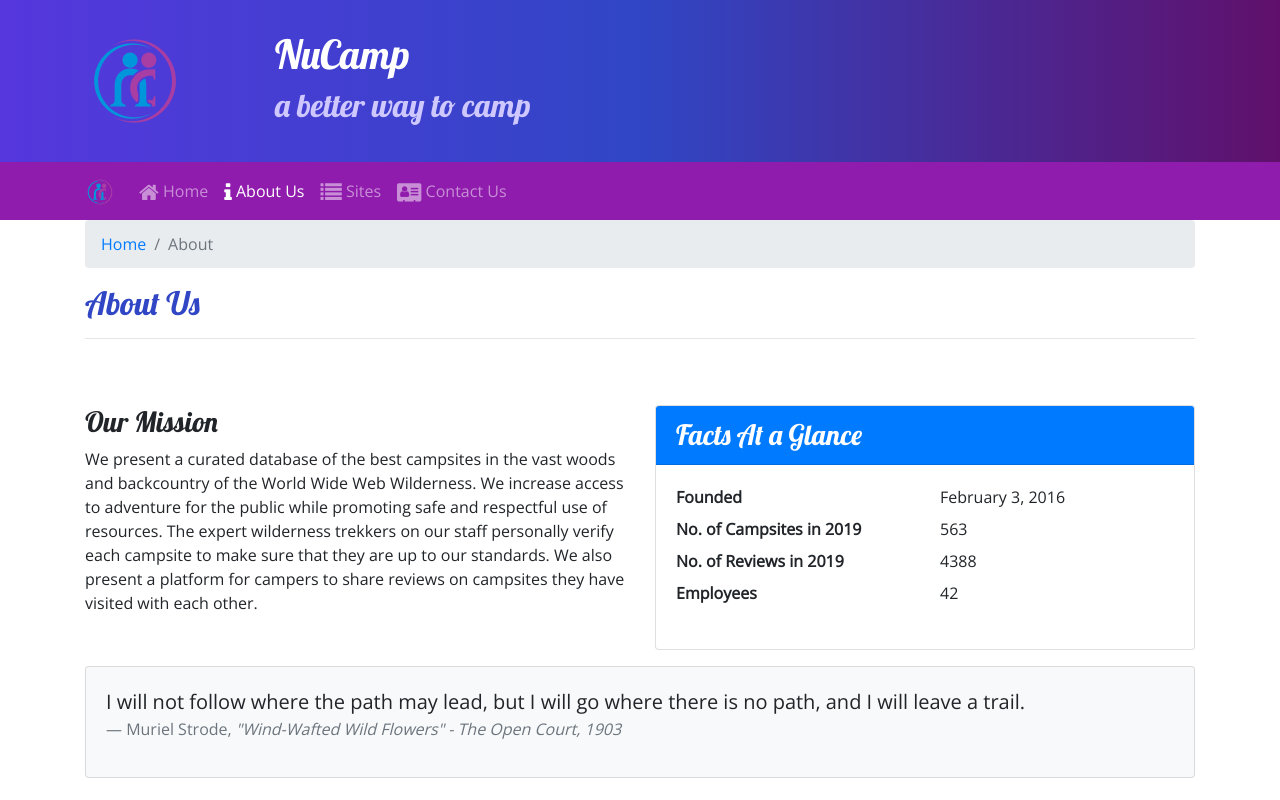
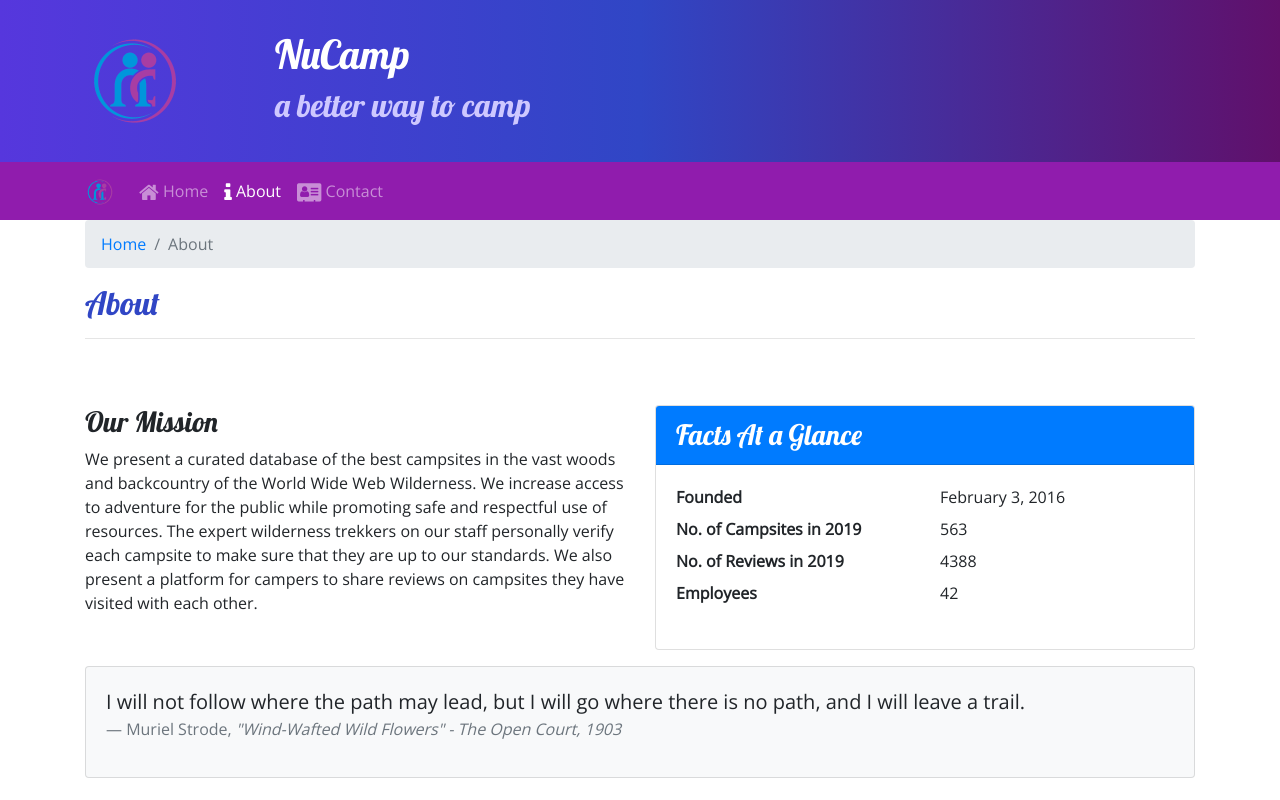
Before and after one commit to dcWashington/gitBootstrap, a website: page aboutus.html in a window 1280 px wide. Shown: the top 800 px of the page. Drawn offline with nearby package versions, Linux system fonts and the light colour scheme.

Commit message:
xpm removing link 'sites'

```diff
--- a/aboutus.html
+++ b/aboutus.html
@@ -43,9 +43,9 @@
                 <div class="collapse navbar-collapse" id="nucampNavbar">
                     <ul class="navbar-nav">
                         <li class="nav-item"><a class="nav-link" href="index.html"><i class="fa fa-home fa-lg"></i> Home</a></li>
-                        <li class="nav-item active"><a class="nav-link" href="#"><i class="fa fa-info fa-lg"></i> About Us</a></li>
-                        <li class="nav-item"><a class="nav-link" href="#"><i class="fa fa-list fa-lg"></i> Sites</a></li>
-                        <li class="nav-item"><a class="nav-link" href="contactus.html"><i class="fa fa-address-card fa-lg"></i> Contact Us</a></li>
+                        <li class="nav-item active"><a class="nav-link" href="#"><i class="fa fa-info fa-lg"></i> About</a></li>
+                        <!-- <li class="nav-item"><a class="nav-link" href="#"><i class="fa fa-list fa-lg"></i> Sites</a></li> -->
+                        <li class="nav-item"><a class="nav-link" href="contactus.html"><i class="fa fa-address-card fa-lg"></i> Contact</a></li>
                     </ul>
                 </div>
         </div>
@@ -58,7 +58,7 @@
                     <li class="breadcrumb-item"><a href="index.html">Home</a></li>
                     <li class="breadcrumb-item active">About</li>
                 </ol>
-                <h2>About Us</h2>
+                <h2>About</h2>
                <hr />
             </div>
         </div>
--- a/css/styles.css
+++ b/css/styles.css
@@ -11,7 +11,7 @@ header h2 {
   color: #CEC8FF; }
 
 .site-footer {
-  background-image: linear-gradient(#CEC8FF, white);
+  background-image: linear-gradient(#6b5fc2, rgb(24, 6, 6));
   padding: 20px 0; }
 
 .jumbotron {
```
Also changed, not shown: contactus.html (+1 -1 lines), index.html (+1 -1 lines).
